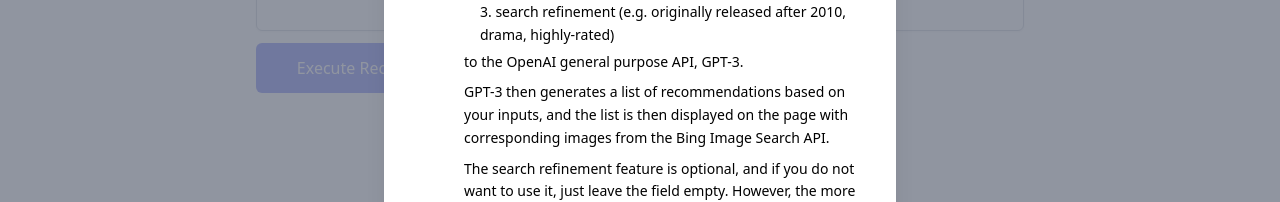
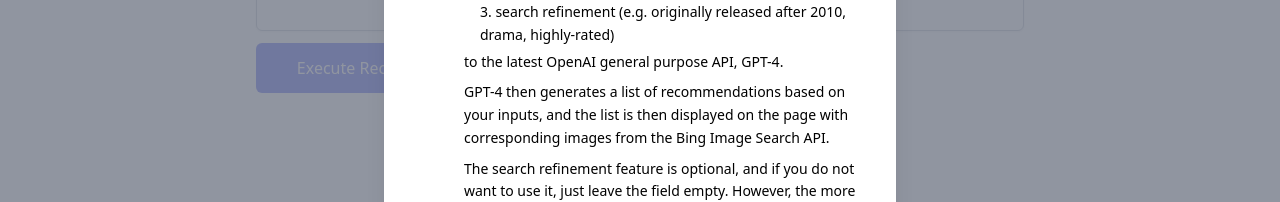
Before and after one commit to PochiChao/recce, a Next.js app: page / in a window 1280 px wide. Both pictures are taken after a click on the link "About / How to Use". Shown: the part 287-489 px from the top of the page. Built offline with nearby package versions, Linux system fonts and the light colour scheme.

Commit message:
add color+text feedback to execute, chng About

```diff
--- a/src/components/GiveFeedbackModal.tsx
+++ b/src/components/GiveFeedbackModal.tsx
@@ -3,10 +3,9 @@
 import { Dialog, Transition } from "@headlessui/react";
 import axios from "axios";
 
-
 export default function GiveFeedbackModal({
   open,
-    setOpen
+  setOpen,
 }: {
   open: boolean;
   setOpen: (value: boolean) => void;
@@ -18,29 +17,29 @@
     message: "",
   });
 
-    function submitClick(){
+  function submitClick() {
     setSubmitClicked(true);
-      setTimeout(() => setOpen(false),1000);
-      setTimeout(() => setSubmitClicked(false),2000);
+    setTimeout(() => setOpen(false), 1000);
+    setTimeout(() => setSubmitClicked(false), 2000);
 
     const url = "https://api.emailjs.com/api/v1.0/email/send";
     const config = {
-        service_id: 'service_vvbgyu8',
-        template_id: 'template_bsszdnt',
-        user_id: 'hBPrKO3PktefWm-h1',
+      service_id: "service_vvbgyu8",
+      template_id: "template_bsszdnt",
+      user_id: "hBPrKO3PktefWm-h1",
       accessToken: process.env.EMAILJS_API_KEY,
       template_params: {
-            'person': feedbackText.person,
-            'message': feedbackText.message
-        }
-      }
+        person: feedbackText.person,
+        message: feedbackText.message,
+      },
+    };
     axios.post(url, config).then((response) => {
       console.log(response);
     });
   }
 
   function handleChange(event: { target: { name: any; value: any } }) {
-      const {name, value} = event.target;
+    const { name, value } = event.target;
     setFeedbackText((prevValue: { person: string; message: string }) => {
       return {
         ...prevValue,
@@ -92,7 +91,7 @@
                           <input
                             id="person"
                             name="person"
-                              className="block w-full rounded-md border-1 border-gray-300 px-3 py-2 placeholder-gray-500"
+                            className="border-1 block w-full rounded-md border-gray-300 px-3 py-2 placeholder-gray-500"
                             placeholder={"Optional: Your name"}
                             value={feedbackText.person}
                             onChange={handleChange}
@@ -101,7 +100,7 @@
                             id="message"
                             name="message"
                             rows={5}
-                              className="block w-full rounded-md border-1 border-gray-300 shadow-sm sm:text-sm placeholder-gray-500"
+                            className="border-1 block w-full rounded-md border-gray-300 placeholder-gray-500 shadow-sm sm:text-sm"
                             placeholder={"Enter your feedback here"}
                             value={feedbackText.message}
                             onChange={handleChange}
--- a/src/components/HowToUseModal.tsx
+++ b/src/components/HowToUseModal.tsx
@@ -4,7 +4,7 @@
 
 export default function HowToUseModal({
   open,
-    setOpen
+  setOpen,
 }: {
   open: boolean;
   setOpen: (value: boolean) => void;
@@ -62,19 +62,19 @@
                         2010, drama, highly-rated) <br></br>
                       </p>
                       <p className="text-sm leading-relaxed">
-                          to the OpenAI general purpose API, GPT-3.
+                        to the latest OpenAI general purpose API, GPT-4.
                       </p>
                       <p className="pt-2 text-sm leading-relaxed">
-                          GPT-3 then generates a list of recommendations based
-                          on your inputs, and the list is then displayed on the
-                          page with corresponding images from the Bing Image
-                          Search API.
+                        GPT-4 then generates a list of recommendations based on
+                        your inputs, and the list is then displayed on the page
+                        with corresponding images from the Bing Image Search
+                        API.
                       </p>
                       <p className="pt-2 text-sm leading-relaxed">
-                          The search refinement feature is optional, and if you
-                          do not want to use it, just leave the field empty.
-                          However, the more search refinement you provide, the
-                          more accurate and tailored your results will be.
+                        The search refinement feature is optional, and if you do
+                        not want to use it, just leave the field empty. However,
+                        the more search refinement you provide, the more
+                        accurate and tailored your results will be.
                       </p>
                       <p className="pt-2 text-sm leading-relaxed">
                         Please do not reference anything after June 2021, as
--- a/src/pages/index.tsx
+++ b/src/pages/index.tsx
@@ -61,6 +61,7 @@
 const Home: NextPage = () => {
   const [selected, setSelected] = useState(mediaTypes[0]!);
   const [open, setOpen] = useState(false);
+  const [executeClicked, setExecuteClicked] = useState(false);
   const [openFeedback, setOpenFeedback] = useState(false);
   const [recBoxes, setRecBoxes] = useState([
     {
@@ -213,14 +214,17 @@
       selected: selected,
       recomRefine: recomRefine,
     };
-
+    setExecuteClicked(true);
     await axios
       .post("/api/generate", requestInput, {
         headers: {
           "Content-Type": "application/json",
         },
       })
-      .then((res) => updateRecBoxes(res));
+      .then((res) => {
+        updateRecBoxes(res);
+        setExecuteClicked(false);
+      });
 
     setResultsLoaded(true);
   }
@@ -423,9 +427,13 @@
           <div className="items-center justify-center pt-3">
             <button
               onClick={handleClick}
-              className="md:text-md flex w-1/3 items-center justify-center rounded-md border border-transparent bg-indigo-400 px-5 py-3 text-base font-medium text-white hover:bg-indigo-600 md:w-1/4 md:py-3 md:px-5"
+              className={`${
+                executeClicked
+                  ? "md:text-md flex w-1/3 items-center justify-center rounded-md border border-transparent bg-green-400 px-5 py-3 text-base font-medium text-white md:w-1/4 md:py-3 md:px-5"
+                  : "md:text-md flex w-1/3 items-center justify-center rounded-md border border-transparent bg-indigo-400 px-5 py-3 text-base font-medium text-white hover:bg-indigo-600 md:w-1/4 md:py-3 md:px-5"
+              }`}
             >
-              Execute Recce!
+              {executeClicked ? "Executing, may take 5-10s" : "Execute Recce!"}
             </button>
           </div>
         </div>
```
Lines whose indentation alone changed are shown as unchanged.
